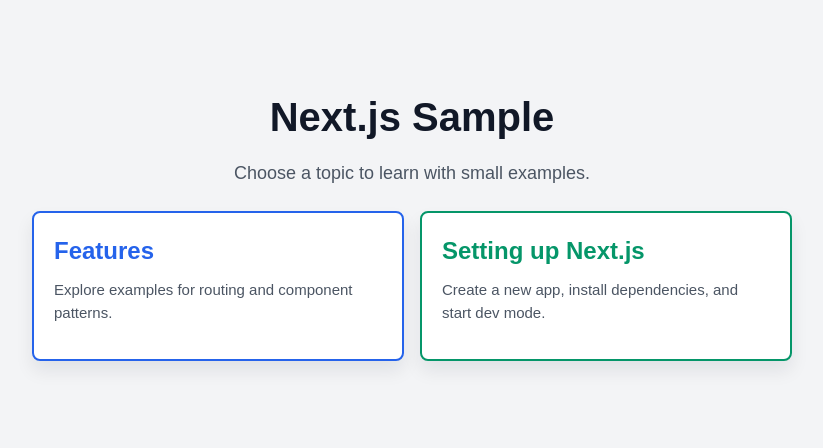
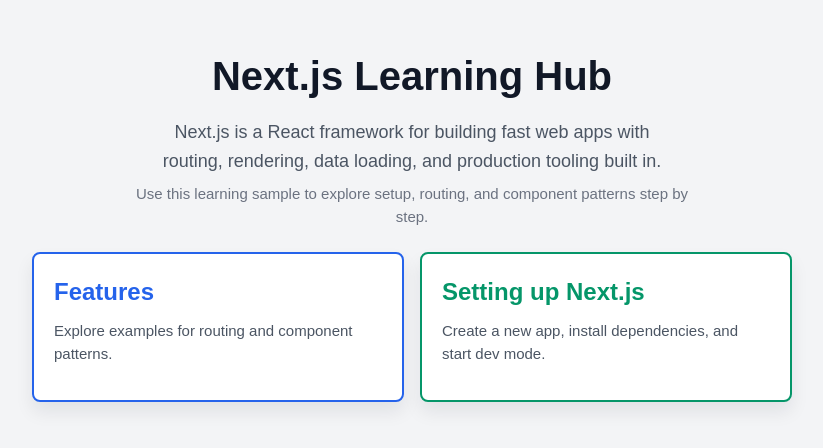
Before and after one commit to PasinduUmayanga/NextJsSample, a Next.js app: page / in a window 1280 px wide. Shown: the part 176-624 px from the top of the page, without its empty margins (228-1051 px from the left). Built offline with nearby package versions, Linux system fonts and the light colour scheme.

Commit message:
Update live demo

```diff
--- a/src/app/page.tsx
+++ b/src/app/page.tsx
@@ -19,9 +19,14 @@
   return (
     <main style={styles.page}>
       <section style={styles.content}>
-        <h1 style={styles.title}>Next.js Sample</h1>
+        <h1 style={styles.title}>Next.js Learning Hub</h1>
         <p style={styles.description}>
-          Choose a topic to learn with small examples.
+          Next.js is a React framework for building fast web apps with routing,
+          rendering, data loading, and production tooling built in.
+        </p>
+        <p style={styles.descriptionSmall}>
+          Use this learning sample to explore setup, routing, and component
+          patterns step by step.
         </p>
         <div style={styles.grid}>
           {HOME_ITEMS.map((item) => (
@@ -68,8 +73,16 @@
     color: "#4b5563",
     fontSize: 18,
     lineHeight: 1.6,
-    margin: "12px auto 24px",
+    margin: "12px auto 8px",
     maxWidth: 520,
+    textAlign: "center",
+  },
+  descriptionSmall: {
+    color: "#6b7280",
+    fontSize: 15,
+    lineHeight: 1.5,
+    margin: "0 auto 24px",
+    maxWidth: 560,
     textAlign: "center",
   },
   grid: {
```
